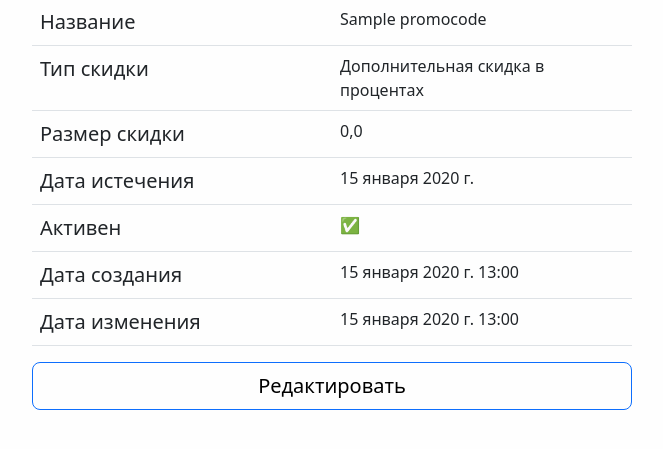
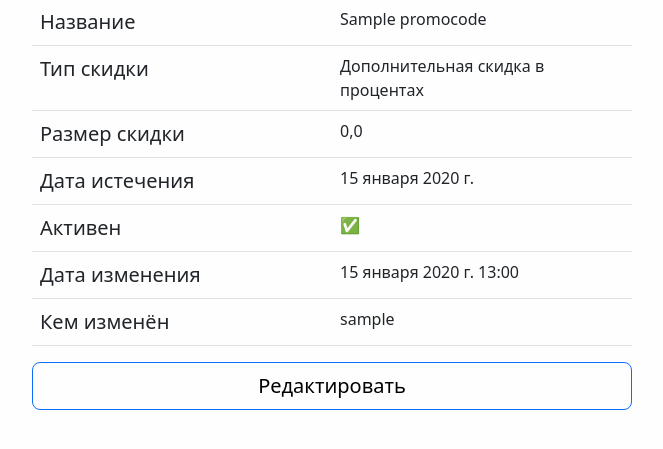
Before and after one commit to lchansky/ed-backoffice-eduson, a Django app: a page that uses src/promocodes/templates/promocodes/promocode_detail.html in a window 1280 px wide. Shown: the part 192-641 px from the top of the page, without its empty margins (308-971 px from the left). Run offline with Django 4.2, Linux system fonts and the light colour scheme; a user stored in the database is signed in; tables that the repository leaves empty hold one stand-in row (values such as "Sample post"); parts of the project's set-up code (start-up, migrations or seed data) failed here and were passed over.

Commit message:
Поменял поля в шаблоне promocode_detail

```diff
--- a/src/promocodes/templates/promocodes/promocode_detail.html
+++ b/src/promocodes/templates/promocodes/promocode_detail.html
@@ -46,15 +46,15 @@
                 </td>
             </tr>
             <tr>
-                <td class="fs-5">Дата создания</td>
+                <td class="fs-5">Дата изменения</td>
                 <td class="fs-6">
-                    {{ promocode.created_at }}
+                    {{ promocode.updated_at }}
                 </td>
             </tr>
             <tr>
-                <td class="fs-5">Дата изменения</td>
+                <td class="fs-5">Кем изменён</td>
                 <td class="fs-6">
-                    {{ promocode.updated_at }}
+                    {{ promocode.updated_by }}
                 </td>
             </tr>
             </tbody>
```
